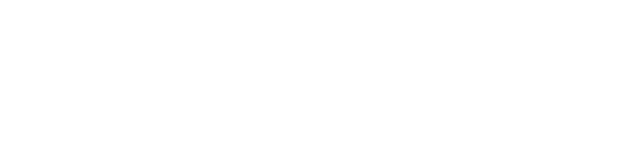
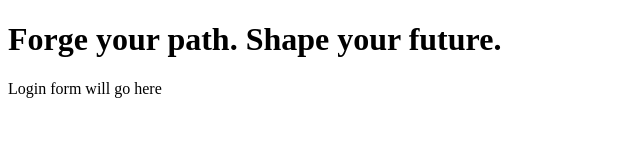
Before and after one commit to drewwwtech/GoalForge, a plain HTML site: page index.html in a window 1280 px wide. Shown: the whole page, without its empty margins (0-640 px from the left). Drawn offline with Linux system fonts and the light colour scheme.

Commit message:
feat: the landing page structure complete

```diff
--- a/index.html
+++ b/index.html
@@ -7,6 +7,25 @@
     <link rel="stylesheet" href="css/style.css">
 </head>
 <body>
+
+    <div class="landing-page">
+        <div class="landingpage-left">
+            <div class="illustration-placeholder">
+
+            </div>
+            <h1 class="slogan">Forge your path. Shape your future.</h1>
+        </div>
+
+        <div class="login-right">
+            <div class="form-placeholder">
+                Login form will go here
+            </div>
+        </div>
+
+    </div>
+
+
+
     <script src="js/app.js"></script>
 </body>
 </html>
```
